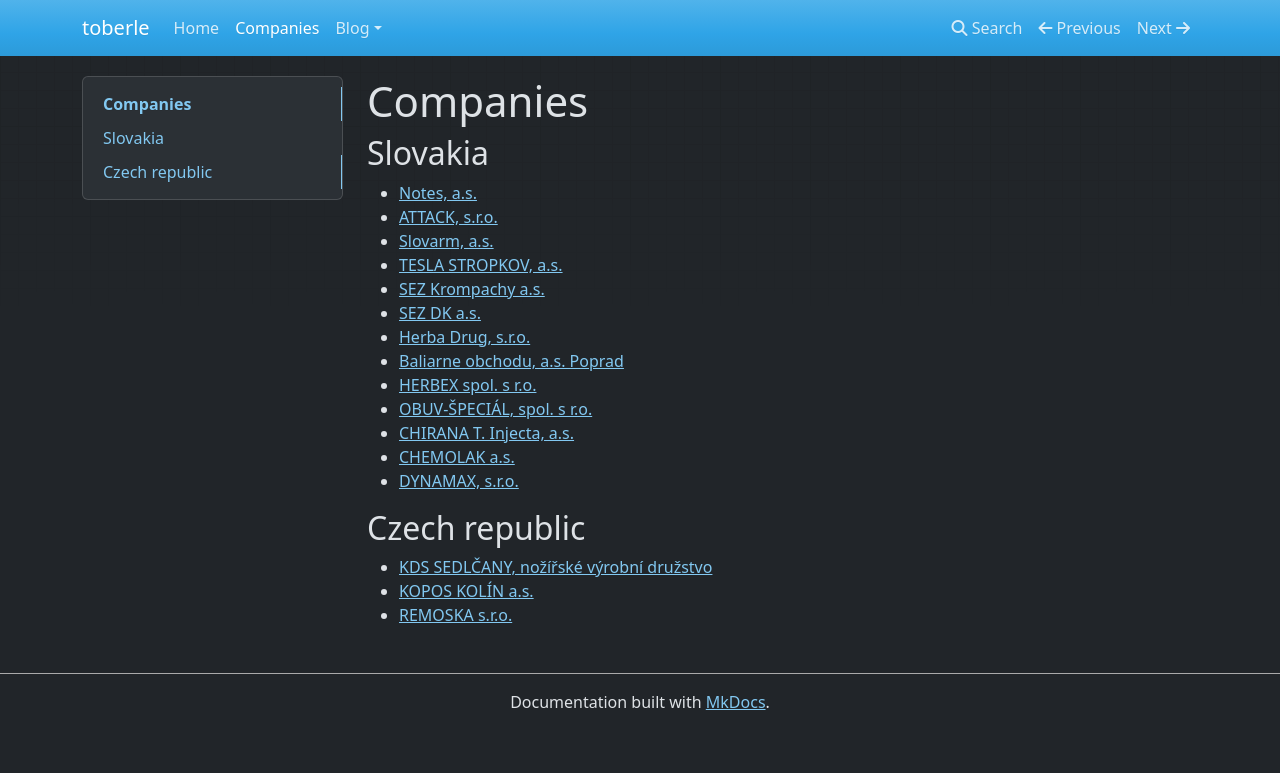
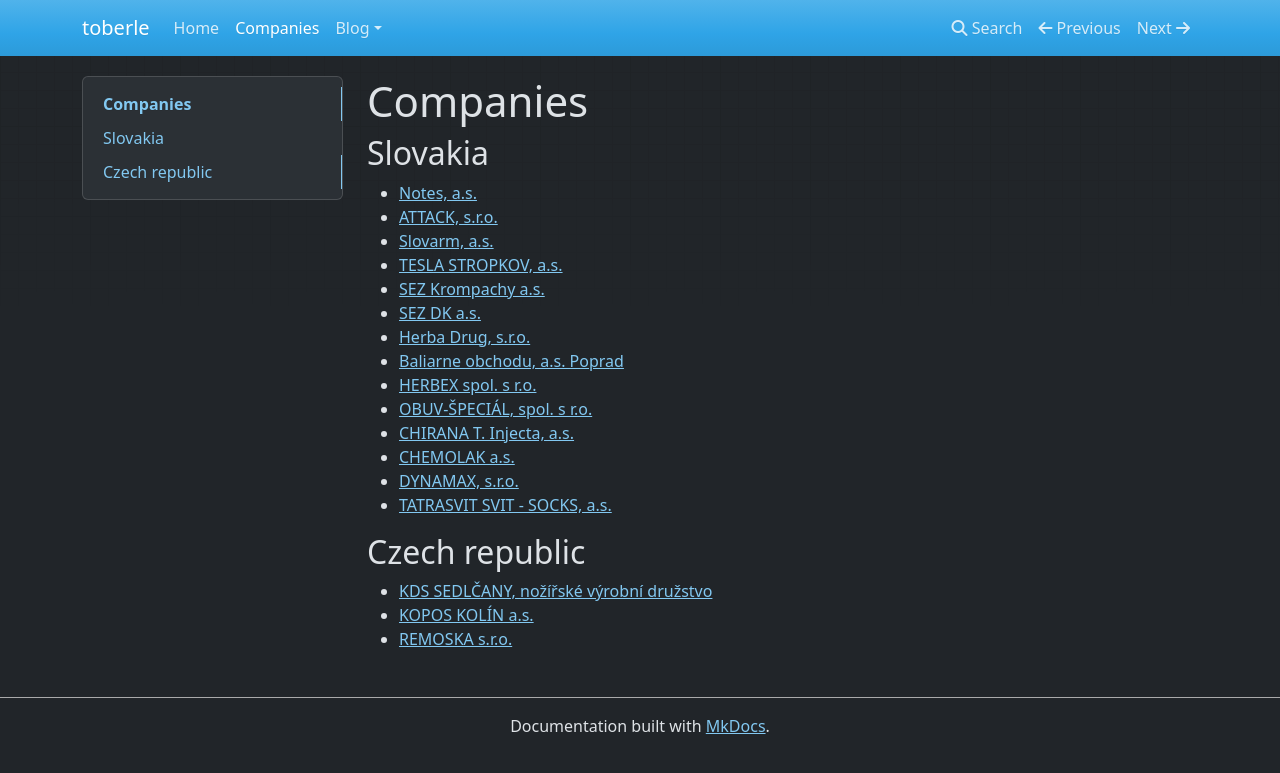
Before and after one commit to toberle/toberle.github.io, an MkDocs documentation site: the page built from docs/companies.md, in a window 1280 px wide. Shown: the top 773 px of the page. Built offline with MkDocs 1.6.1, drawn with Linux system fonts in a browser that asks for light colours; nearby versions of some CDN libraries.

Commit message:
companies update

```diff
--- a/docs/companies.md
+++ b/docs/companies.md
@@ -15,6 +15,7 @@
 - [CHIRANA T. Injecta, a.s.](https://www.t-injecta.sk/)
 - [CHEMOLAK a.s.](https://www.chemolak.sk/)
 - [DYNAMAX, s.r.o.](https://www.dynamaxoil.com/)
+- [TATRASVIT SVIT - SOCKS, a.s.](https://www.tatrasvit.sk/)
 
 
 ## Czech republic
```
